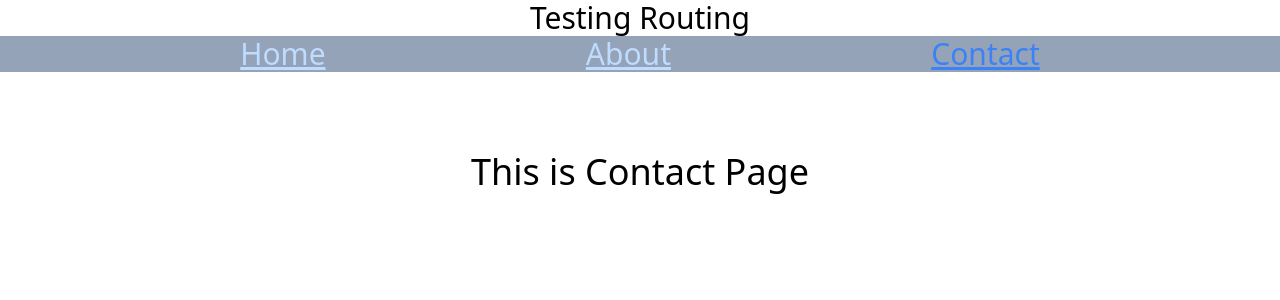
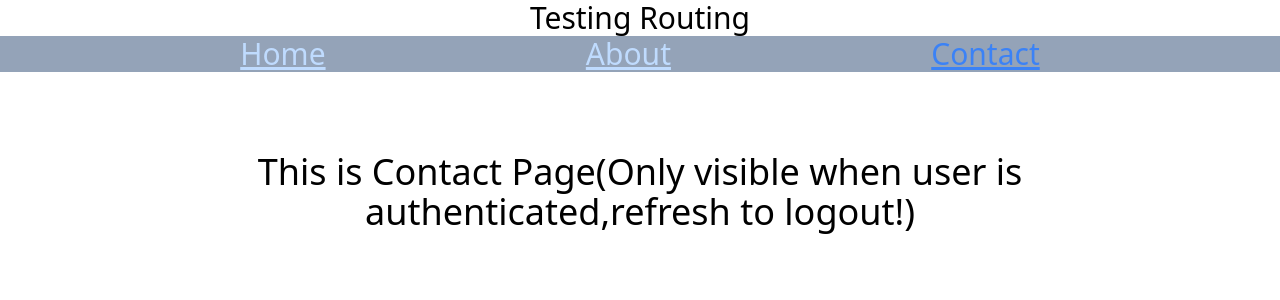
Before and after one commit to ajinkyabodke/basic-routing-setup, a React (Vite) app: page /login in a window 1280 px wide. Both pictures are taken after a click on the button "Log In". Shown: the top 300 px of the page. Built offline with nearby package versions, Linux system fonts and the light colour scheme.

Commit message:
update contact page message

```diff
--- a/src/pages/Contact.jsx
+++ b/src/pages/Contact.jsx
@@ -6,7 +6,7 @@ function Contact() {
     <>
       <MenuBar />
       <div className="bg-white  min-h-screen">
-        <h2 className="text-4xl text-center p-20">This is Contact Page</h2>
+        <h2 className="text-4xl text-center p-20">This is Contact Page(Only visible when user is authenticated,refresh to logout!)</h2>
       </div>
     </>
   );
```
